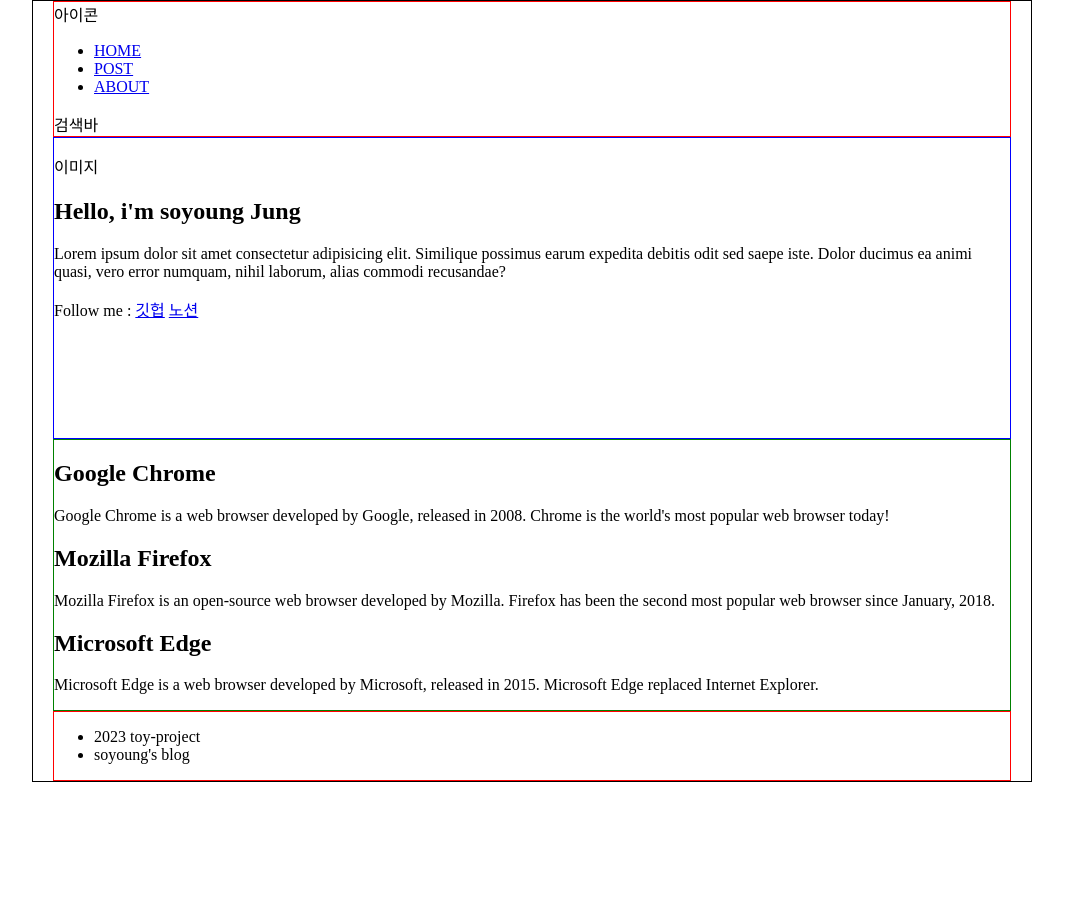
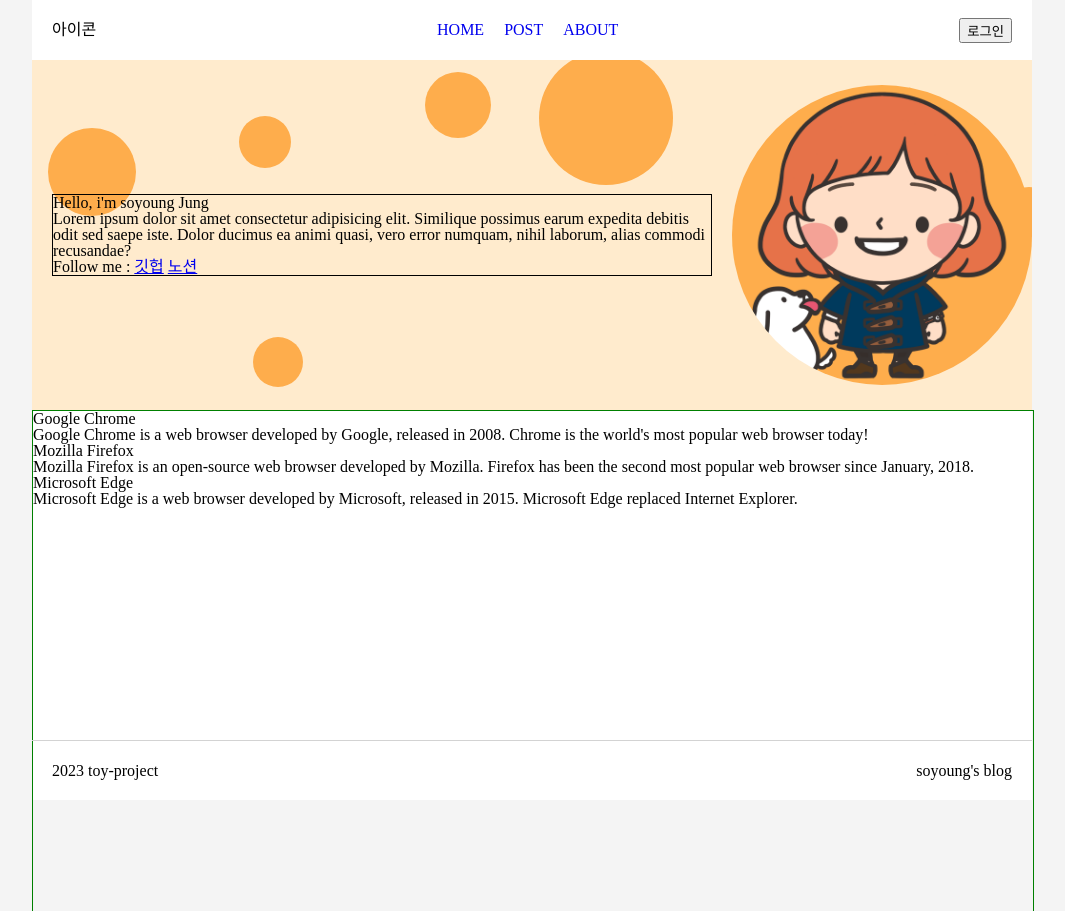
Before and after one commit to thdud2262/blog, a plain HTML site: page index.html in a window 1280 px wide. Shown: the whole page, without its empty margins (108-1173 px from the left). Before the commit the page ends 800 px from the top, so only its background shows below. Drawn offline with Linux system fonts and the light colour scheme.

Commit message:
[ ADD-style ] intro-profile section style을 추가하라

```diff
--- a/index.html
+++ b/index.html
@@ -5,9 +5,9 @@
     <meta name="viewport" content="width=device-width, initial-scale=1.0" />
     <title>soyoung's-Blog</title>
   </head>
-  <link rel="stylesheet" href="./style.css">
+  <link rel="stylesheet" href="./style/style.css" />
   <body>
-
+    <div class="contents-box">
       <header class="header">
         <a>아이콘</a>
         <nav>
@@ -17,36 +17,36 @@
             <li><a href="/">ABOUT</a></li>
           </ul>
         </nav>
-      <div>검색바</div>
+        <button>로그인</button>
       </header>
 
-    <section class="intro-section">
-      <p>이미지</p>
+      <section class="intro-profile">
+        <div>
           <h2>Hello, i'm soyoung Jung</h2>
           <p>
             Lorem ipsum dolor sit amet consectetur adipisicing elit. Similique
-        possimus earum expedita debitis odit sed saepe iste. Dolor ducimus ea
-        animi quasi, vero error numquam, nihil laborum, alias commodi
+            possimus earum expedita debitis odit sed saepe iste. Dolor ducimus
+            ea animi quasi, vero error numquam, nihil laborum, alias commodi
             recusandae?
           </p>
-      <div>
           <p>
             Follow me :
             <a href="/" target="_blank">깃헙</a>
             <a href="/" target="_blank">노션</a>
           </p>
         </div>
+        <img src="./image/profile.jpg" alt="soyoung-profile" />
       </section>
 
-    <section class="main-section" >
+      <section class="main-section">
         <article class="main-article">
           <h2>Google Chrome</h2>
           <p>
-          Google Chrome is a web browser developed by Google, released in 2008.
-          Chrome is the world's most popular web browser today!
+            Google Chrome is a web browser developed by Google, released in
+            2008. Chrome is the world's most popular web browser today!
           </p>
         </article>
-      <article>
+        <article class="main-article">
           <h2>Mozilla Firefox</h2>
           <p>
             Mozilla Firefox is an open-source web browser developed by Mozilla.
@@ -54,7 +54,7 @@
             2018.
           </p>
         </article>
-      <article>
+        <article class="main-article">
           <h2>Microsoft Edge</h2>
           <p>
             Microsoft Edge is a web browser developed by Microsoft, released in
@@ -69,6 +69,6 @@
           <li>soyoung's blog</li>
         </ul>
       </footer>
-
+    </div>
   </body>
 </html>
--- a/style.css
+++ /dev/null
@@ -1,20 +0,0 @@
-body {
-  border: 1px solid;
-  max-width: 1000px;
-  margin: 0 auto;
-  padding: 0 20px;
-  box-sizing: border-box;
-}
-.header {
-  border: 1px solid red;
-}
-.footer {
-  border: 1px solid red;
-}
-.intro-section {
-  height: 300px;
-  border: 1px solid blue;
-}
-.main-section {
-  border: 1px solid green;
-}
--- /dev/null
+++ b/style/reset.css
@@ -0,0 +1,76 @@
+/* http://meyerweb.com/eric/tools/css/reset/
+  v2.0 | 20110126
+  License: none (public domain)
+*/
+
+html,
+body,
+div,
+span,
+h1,
+h2,
+h3,
+h4,
+h5,
+h6,
+p,
+a,
+img,
+dl,
+dt,
+dd,
+ol,
+ul,
+li,
+form,
+article,
+aside,
+footer,
+header,
+menu,
+nav,
+section{
+  margin: 0;
+  padding: 0;
+  border: 0;
+  font-size: 100%;
+  font: inherit;
+  vertical-align: baseline;
+}
+
+/* HTML5 display-role reset for older browsers */
+article,
+aside,
+details,
+figcaption,
+figure,
+footer,
+header,
+hgroup,
+menu,
+nav,
+section {
+  display: block;
+}
+body {
+  line-height: 1;
+}
+ol,
+ul {
+  list-style: none;
+}
+blockquote,
+q {
+  quotes: none;
+}
+blockquote:before,
+blockquote:after,
+q:before,
+q:after {
+  content: "";
+  content: none;
+}
+table {
+  border-collapse: collapse;
+  border-spacing: 0;
+}
--- /dev/null
+++ b/style/style.css
@@ -0,0 +1,81 @@
+@import url("./reset.css");
+/* #FEAD4C */
+
+body {
+  background-color: #f4f4f4;
+}
+body .contents-box {
+  max-width: 1000px;
+  height: 100vh;
+  margin: 0 auto;
+  background-color: white;
+}
+/* header */
+.header {
+  width: 100%;
+  height: 60px;
+  padding: 0 20px;
+  box-sizing: border-box;
+  display: flex;
+  justify-content: space-between;
+  align-items: center;
+}
+.header nav {
+  width: 500px;
+}
+.header nav ul {
+  display: flex;
+  justify-content: center;
+  list-style-type: none;
+}
+.header > nav > ul > li > a {
+  margin: 0 10px;
+  text-decoration: none;
+}
+/* intro-profile */
+.intro-profile {
+  width: 100%;
+  height: 350px;
+  display: flex;
+  justify-content: space-between;
+  align-items: center;
+  background-image: url("../image/profile-circle.svg");
+  background-position: bottom;
+}
+.intro-profile > img {
+  max-width: 300px;
+  height: 300px;
+  object-fit: cover;
+  border-radius: 50%;
+}
+.intro-profile > div {
+  border: 1px solid;
+  margin: 20px;
+}
+/* main-section */
+.main-section {
+  width: 100%;
+  height: 500px;
+  margin-bottom: 60px;
+  border: 1px solid green;
+}
+
+/* footer */
+.footer {
+  width: 1000px;
+  height: 60px;
+  padding: 0 20px;
+  box-sizing: border-box;
+  position: fixed;
+  bottom: 0;
+  left: 50%;
+  transform: translateX(-50%);
+  border-top: 1px solid lightgray;
+}
+.footer > ul {
+  width: 100%;
+  height: 100%;
+  display: flex;
+  justify-content: space-between;
+  align-items: center;
+}
```
Also changed, not shown: image/footer-line.svg (added), image/profile-circle.svg (added), image/profile.jpg (added). Lines whose indentation alone changed are shown as unchanged.
